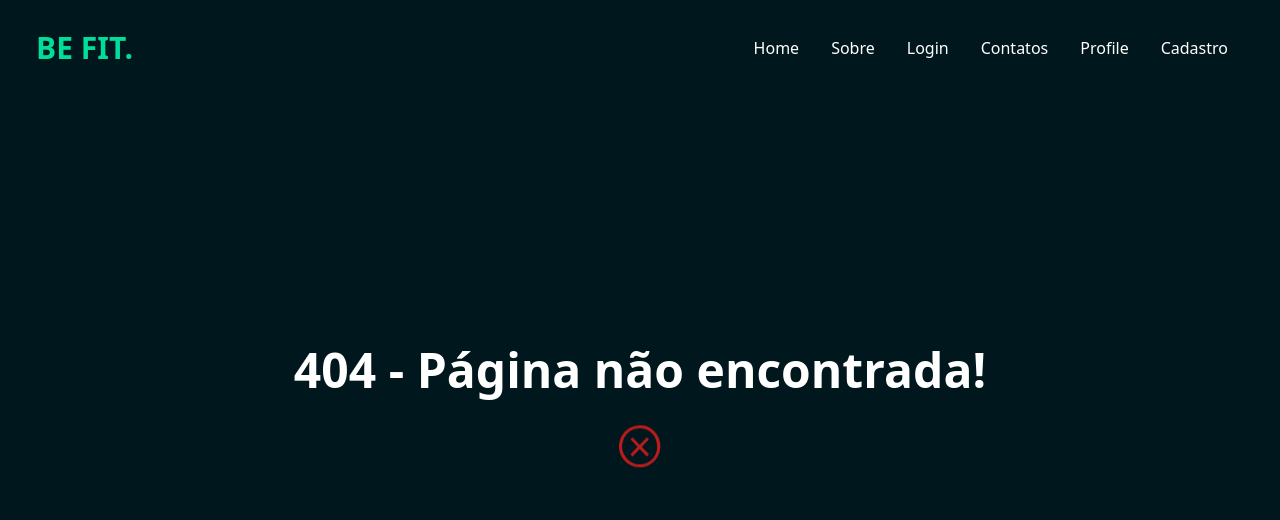
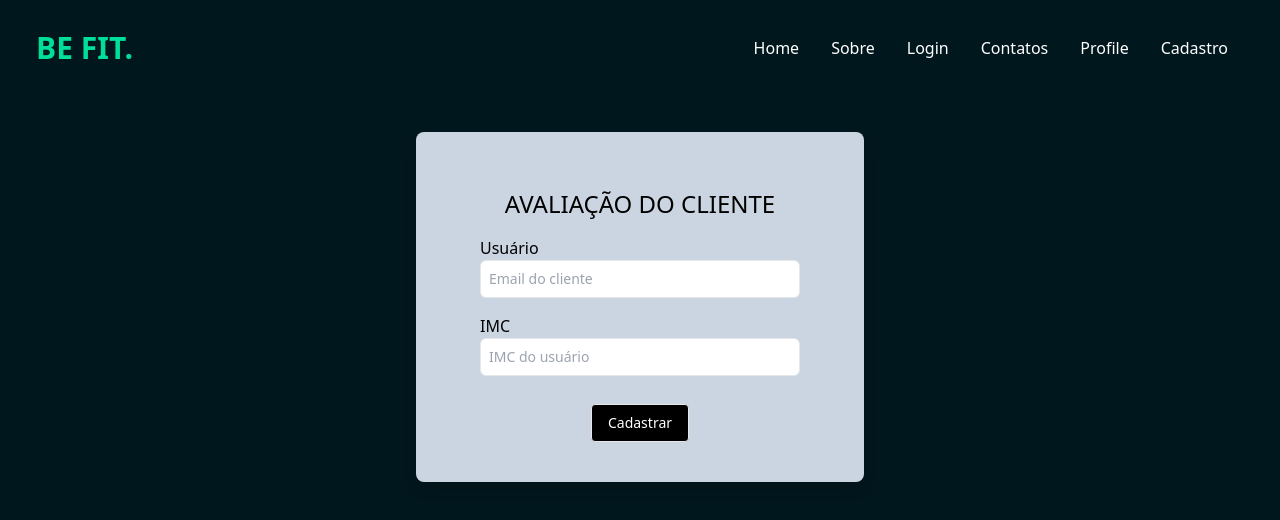
Before and after one commit to alexandre-roque/Academia, a React (Vite) app: page /avaliacao in a window 1280 px wide. Before the commit this address had no page. Shown: the top 520 px of the page. Built offline with nearby package versions, Linux system fonts and the light colour scheme.

Commit message:
added avaliação page

```diff
--- /dev/null
+++ b/src/components/AvaliacaoMedica/index.tsx
@@ -0,0 +1,77 @@
+import { Disclosure } from "@headlessui/react";
+import { ChevronUpIcon } from "@heroicons/react/solid";
+
+export interface avaliacao {
+    data: String;
+    IMC: number;
+}
+
+const avaliacoes: avaliacao[] = [
+    {
+        data: "21/05/2022",
+        IMC: 14.9,
+    },
+];
+
+export default function AvaliacaoMedica() {
+    return (
+        <div className="w-full px-4 mb-8">
+            <div className="mx-auto w-full rounded-2xl bg-white p-2">
+                <Disclosure>
+                    {({ open }) => (
+                        <>
+                            <Disclosure.Button
+                                className="flex w-full
+                            justify-between rounded-lg bg-gray-100 px-4 py-2
+                            text-center text-sm font-medium text-gray-900 hover:bg-gray-200
+                            focus:outline-none focus-visible:ring focus-visible:ring-gray-500
+                            focus-visible:ring-opacity-75"
+                            >
+                                <span className="m-auto font-extrabold text-3xl text-center uppercase">
+                                    Avaliação médica
+                                </span>
+                                <ChevronUpIcon
+                                    className={`${
+                                        open ? "rotate-180 transform" : ""
+                                    } h-5 w-5 text-gray-900 place-self-center`}
+                                />
+                            </Disclosure.Button>
+                            {avaliacoes.map((avaliacao) => {
+                                return (
+                                    <Disclosure.Panel className="rounded-lg my-2 px-4 pt-4 pb-2 text-gray-800 bg-slate-200">
+                                        <span className="font-bold text-2xl">
+                                            {avaliacao.data}
+                                            <br />
+                                        </span>
+                                        <div className="grid grid-cols-3 mt-1">
+                                            <div className="col-span-1 font-bold text-lg">
+                                                IMC: {avaliacao.IMC}
+                                            </div>
+                                            <div className="col-span-2 font-medium text-lg">
+                                                Situação:{" "}
+                                                {CalcularSituacao(
+                                                    avaliacao.IMC
+                                                )}
+                                            </div>
+                                        </div>
+                                    </Disclosure.Panel>
+                                );
+                            })}
+                        </>
+                    )}
+                </Disclosure>
+            </div>
+        </div>
+    );
+}
+
+function CalcularSituacao(IMC: number) {
+    if (IMC < 14.9) return "Extremamente abaixo do peso";
+    else if (IMC < 15.9) return "Gravemente abaixo do peso";
+    else if (IMC < 18.5) return "Abaixo do peso ideal";
+    else if (IMC < 24.9) return "Faixa de peso ideal";
+    else if (IMC < 29.9) return "Sobrepeso";
+    else if (IMC < 34.9) return "Obesidade grau I";
+    else if (IMC < 39.9) return "Obesidade grau II (grave)";
+    else return "Obesidade grau III (mórbida)";
+}
--- /dev/null
+++ b/src/pages/Avaliacao/index.tsx
@@ -0,0 +1,49 @@
+import { useNavigate } from "react-router-dom";
+
+export const Avaliacao = () => {
+    const navigate = useNavigate();
+
+    const handleFormSubmit = (e: any) => {
+        e.preventDefault();
+    };
+
+    return (
+        <div className="h-5/6 my-9 flex">
+            <div className="w-full max-w-md m-auto bg-slate-300 rounded-lg shadow-lg py-10 px-16">
+                <h1 className="text-2xl font-medium text-black mt-4 mb-4 text-center">
+                    AVALIAÇÃO DO CLIENTE
+                </h1>
+
+                <form onSubmit={handleFormSubmit}>
+                    <div>
+                        <label htmlFor="user">Usuário</label>
+                        <input
+                            type="email"
+                            className={`w-full p-2 text-primary border rounded-md outline-none text-sm transition duration-150 ease-in-out mb-4 focus-visible:ring focus-visible:ring-opacity-25 focus-visible:ring-lblack `}
+                            id="email"
+                            placeholder="Email do cliente"
+                        />
+                    </div>
+
+                    <div>
+                        <label htmlFor="IMC">IMC</label>
+                        <input
+                            type="text"
+                            className={`w-full p-2 border rounded-md outline-none text-sm transition duration-150 ease-in-out mb-4 focus-visible:ring focus-visible:ring-opacity-25 focus-visible:ring-lblack `}
+                            id="password"
+                            placeholder="IMC do usuário"
+                        />
+                    </div>
+
+                    <div className="flex justify-center items-center flex-col mt-3">
+                        <button
+                            className={`bg-black py-2 px-4 text-sm text-white rounded border border-green focus:outline-none focus:border-green-dark`}
+                        >
+                            Cadastrar
+                        </button>
+                    </div>
+                </form>
+            </div>
+        </div>
+    );
+};
--- a/src/pages/Cadastro/index.tsx
+++ b/src/pages/Cadastro/index.tsx
@@ -83,7 +83,7 @@ export const Cadastro = () => {
         <div className="h-5/6 my-9 flex">
             <div className="w-full max-w-md m-auto bg-slate-300 rounded-lg shadow-lg py-10 px-16">
                 <h1 className="text-2xl font-medium text-black mt-4 mb-4 text-center">
-                    CADASTRO DE CLIENTE
+                    CADASTRO DO CLIENTE
                 </h1>
 
                 <form onSubmit={handleFormSubmit}>
@@ -91,9 +91,9 @@ export const Cadastro = () => {
                         <label htmlFor="email">Email</label>
                         <input
                             type="email"
-                            className={`w-full p-2 text-primary border rounded-md outline-none text-sm transition duration-150 ease-in-out mb-4`}
+                            className={`w-full p-2 text-primary border rounded-md outline-none text-sm transition duration-150 ease-in-out mb-4 focus-visible:ring focus-visible:ring-opacity-25 focus-visible:ring-lblack`}
                             id="email"
-                            placeholder="Your Email"
+                            placeholder="Email do cliente"
                         />
                     </div>
 
@@ -101,9 +101,9 @@ export const Cadastro = () => {
                         <label htmlFor="password">Password</label>
                         <input
                             type="password"
-                            className={`w-full p-2 border rounded-md outline-none text-sm transition duration-150 ease-in-out mb-4`}
+                            className={`w-full p-2 border rounded-md outline-none text-sm transition duration-150 ease-in-out mb-4 focus-visible:ring focus-visible:ring-opacity-25 focus-visible:ring-lblack`}
                             id="password"
-                            placeholder="Your Password"
+                            placeholder="Senha do cliente"
                         />
                     </div>
 
@@ -111,16 +111,16 @@ export const Cadastro = () => {
                         <label htmlFor="cpf">Cpf</label>
                         <input
                             type="text"
-                            className={`w-full p-2 border rounded-md outline-none text-sm transition duration-150 ease-in-out mb-4`}
+                            className={`w-full p-2 border rounded-md outline-none text-sm transition duration-150 ease-in-out mb-4 focus-visible:ring focus-visible:ring-opacity-25 focus-visible:ring-lblack`}
                             id="cpf"
-                            placeholder="Your Cpf"
+                            placeholder="Cpf do cliente"
                         />
                     </div>
 
                     <div className="relative w-full flex flex-col">
                         <label>Card number</label>
                         <input
-                            className="rounded-md peer pl-12 w-full p-2 border outline-none text-sm transition duration-150 ease-in-out mb-4"
+                            className="rounded-md peer pl-12 w-full p-2 border outline-none text-sm transition duration-150 ease-in-out mb-4 focus-visible:ring focus-visible:ring-opacity-25 focus-visible:ring-lblack"
                             type="text"
                             id="card_number"
                             placeholder="0000 0000 0000"
@@ -145,7 +145,7 @@ export const Cadastro = () => {
                         <div className="relative flex-1 flex flex-col">
                             <label>Expire date</label>
                             <input
-                                className="rounded-md peer pl-12 w-full p-2 border outline-none text-sm transition duration-150 ease-in-out mb-4"
+                                className="rounded-md peer pl-12 w-full p-2 border outline-none text-sm transition duration-150 ease-in-out mb-4 focus-visible:ring focus-visible:ring-opacity-25 focus-visible:ring-lblack"
                                 type="text"
                                 id="expire_date"
                                 placeholder="MM/YY"
@@ -192,7 +192,7 @@ export const Cadastro = () => {
                                 </span>
                             </label>
                             <input
-                                className="rounded-md peer pl-12 w-full p-2 border outline-none text-sm transition duration-150 ease-in-out mb-4"
+                                className="rounded-md peer pl-12 w-full p-2 border outline-none text-sm transition duration-150 ease-in-out mb-4 focus-visible:ring focus-visible:ring-opacity-25 focus-visible:ring-lblack"
                                 type="text"
                                 id="card_cvc"
                                 placeholder="&bull;&bull;&bull;"
@@ -221,7 +221,7 @@ export const Cadastro = () => {
                             onChange={setSelectedModalidade}
                         >
                             <div className="relative mt-1">
-                                <Listbox.Button className="relative w-full cursor-default rounded-lg bg-white py-3 pl-3 pr-10 text-left focus:outline-none focus-visible:border-indigo-500 focus-visible:ring-2 focus-visible:ring-white focus-visible:ring-opacity-75 focus-visible:ring-offset-2 focus-visible:ring-offset-orange-300 sm:text-sm">
+                                <Listbox.Button className="focus-visible:ring focus-visible:ring-opacity-25 focus-visible:ring-lblack  relative w-full cursor-default rounded-lg bg-white py-3 pl-3 pr-10 text-left sm:text-sm">
                                     <span className="block truncate">
                                         {selectedModalidade.name}
                                     </span>
@@ -294,7 +294,7 @@ export const Cadastro = () => {
                                     multiple
                                 >
                                     <div className="relative mt-1">
-                                        <Listbox.Button className="relative w-full cursor-default rounded-lg bg-white py-3 pl-3 pr-10 text-left focus:outline-none focus-visible:border-indigo-500 focus-visible:ring-2 focus-visible:ring-white focus-visible:ring-opacity-75 focus-visible:ring-offset-2 focus-visible:ring-offset-orange-300 sm:text-sm">
+                                        <Listbox.Button className="relative w-full cursor-default rounded-lg bg-white py-3 pl-3 pr-10 text-left focus-visible:ring focus-visible:ring-opacity-25 focus-visible:ring-lblack sm:text-sm">
                                             <span className="block truncate">
                                                 {selectedDias
                                                     .map((dias) => dias.name)
@@ -365,7 +365,7 @@ export const Cadastro = () => {
                                     multiple
                                 >
                                     <div className="relative mt-1">
-                                        <Listbox.Button className="relative w-full cursor-default rounded-lg bg-white py-3 pl-3 pr-10 text-left focus:outline-none focus-visible:border-indigo-500 focus-visible:ring-2 focus-visible:ring-white focus-visible:ring-opacity-75 focus-visible:ring-offset-2 focus-visible:ring-offset-orange-300 sm:text-sm">
+                                        <Listbox.Button className="relative w-full cursor-default rounded-lg bg-white py-3 pl-3 pr-10 text-left focus-visible:ring focus-visible:ring-opacity-25 focus-visible:ring-lblack  sm:text-sm">
                                             <span className="block truncate">
                                                 {selectedHorario
                                                     .map((dias) => dias)
--- a/src/pages/Login/index.tsx
+++ b/src/pages/Login/index.tsx
@@ -43,18 +43,18 @@ export const Login = () => {
                         <label htmlFor="email">Email</label>
                         <input
                             type="email"
-                            className={`w-full p-2 text-primary border rounded-md outline-none text-sm transition duration-150 ease-in-out mb-4`}
+                            className={`w-full p-2 text-primary border rounded-md outline-none text-sm transition duration-150 ease-in-out mb-4 focus-visible:ring focus-visible:ring-opacity-25 focus-visible:ring-lblack `}
                             id="email"
-                            placeholder="Your Email"
+                            placeholder="Seu email"
                         />
                     </div>
                     <div>
                         <label htmlFor="password">Password</label>
                         <input
                             type="password"
-                            className={`w-full p-2 text-primary border rounded-md outline-none text-sm transition duration-150 ease-in-out mb-4`}
+                            className={`w-full p-2 text-primary border rounded-md outline-none text-sm transition duration-150 ease-in-out mb-4 focus-visible:ring focus-visible:ring-opacity-25 focus-visible:ring-lblack `}
                             id="password"
-                            placeholder="Your Password"
+                            placeholder="Sua senha"
                         />
                     </div>
 
--- a/src/pages/Profile/index.tsx
+++ b/src/pages/Profile/index.tsx
@@ -1,9 +1,13 @@
+import AvaliacaoMedica from "../../components/AvaliacaoMedica";
 import Treinos from "../../components/Treinos";
 import Turmas from "../../components/Turmas";
 
 export const Profile = () => {
     return (
         <div className="w-full bg-lblack py-16 px-4">
+            <div className="max-w-[1240px] mx-auto">
+                <AvaliacaoMedica />
+            </div>
             <div className="max-w-[1240px] mx-auto grid md:grid-cols-2">
                 <Treinos />
                 <Turmas />
--- a/src/routes/index.tsx
+++ b/src/routes/index.tsx
@@ -7,6 +7,7 @@ import Navbar from "../components/Navbar";
 import { Profile } from "../pages/Profile";
 import { Cadastro } from "../pages/Cadastro";
 import { CalendarPage } from "../pages/Calendar";
+import { Avaliacao } from "../pages/Avaliacao";
 
 export const AppRoutes = () => {
     return (
@@ -19,6 +20,7 @@ export const AppRoutes = () => {
                 <Route path="/profile" element={<Profile />} />
                 <Route path="/cadastro" element={<Cadastro />} />
                 <Route path="/calendar" element={<CalendarPage />} />
+                <Route path="/avaliacao" element={<Avaliacao />} />
                 <Route path="*" element={<Error />} />
             </Routes>
         </Router>
```
